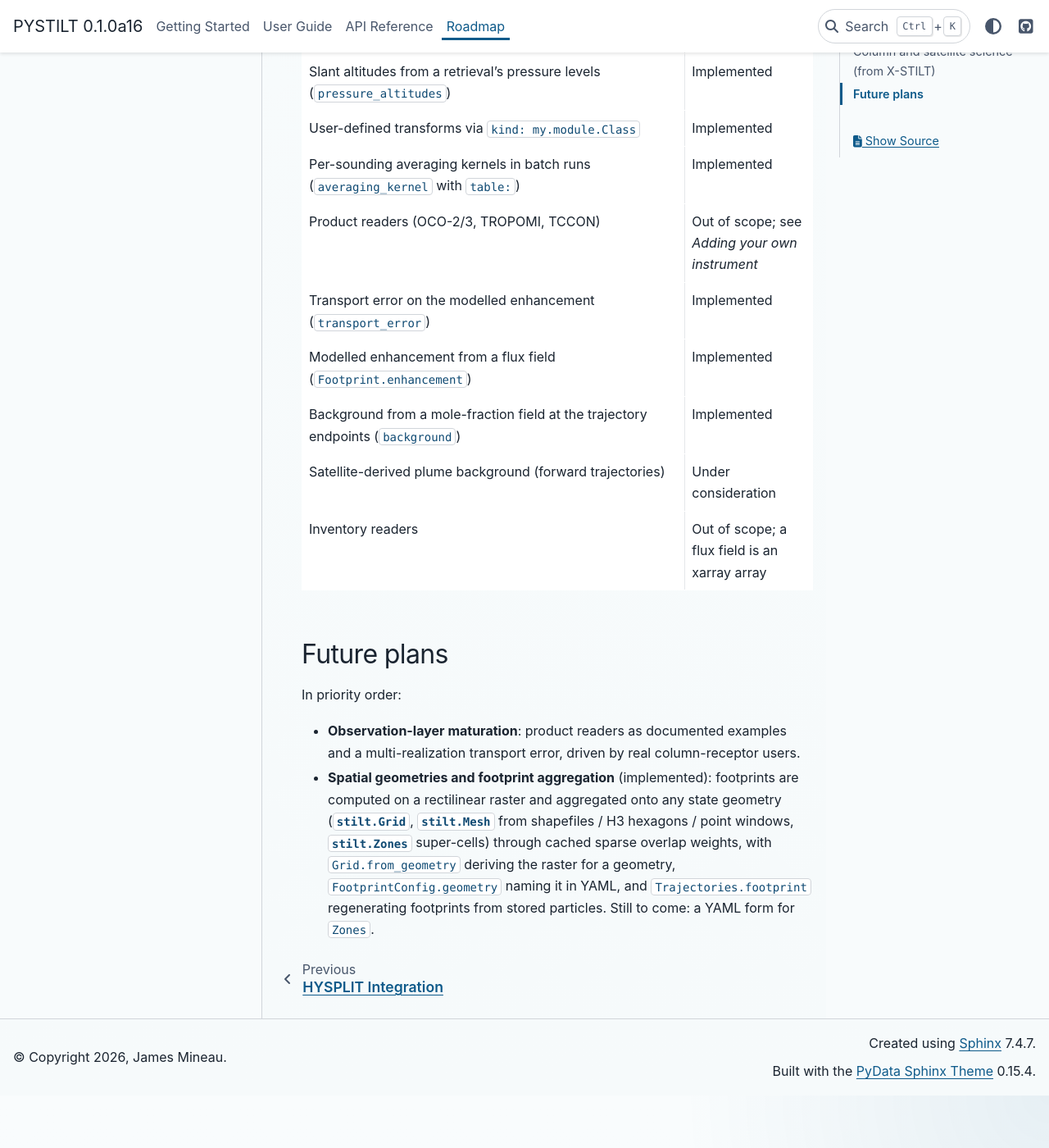
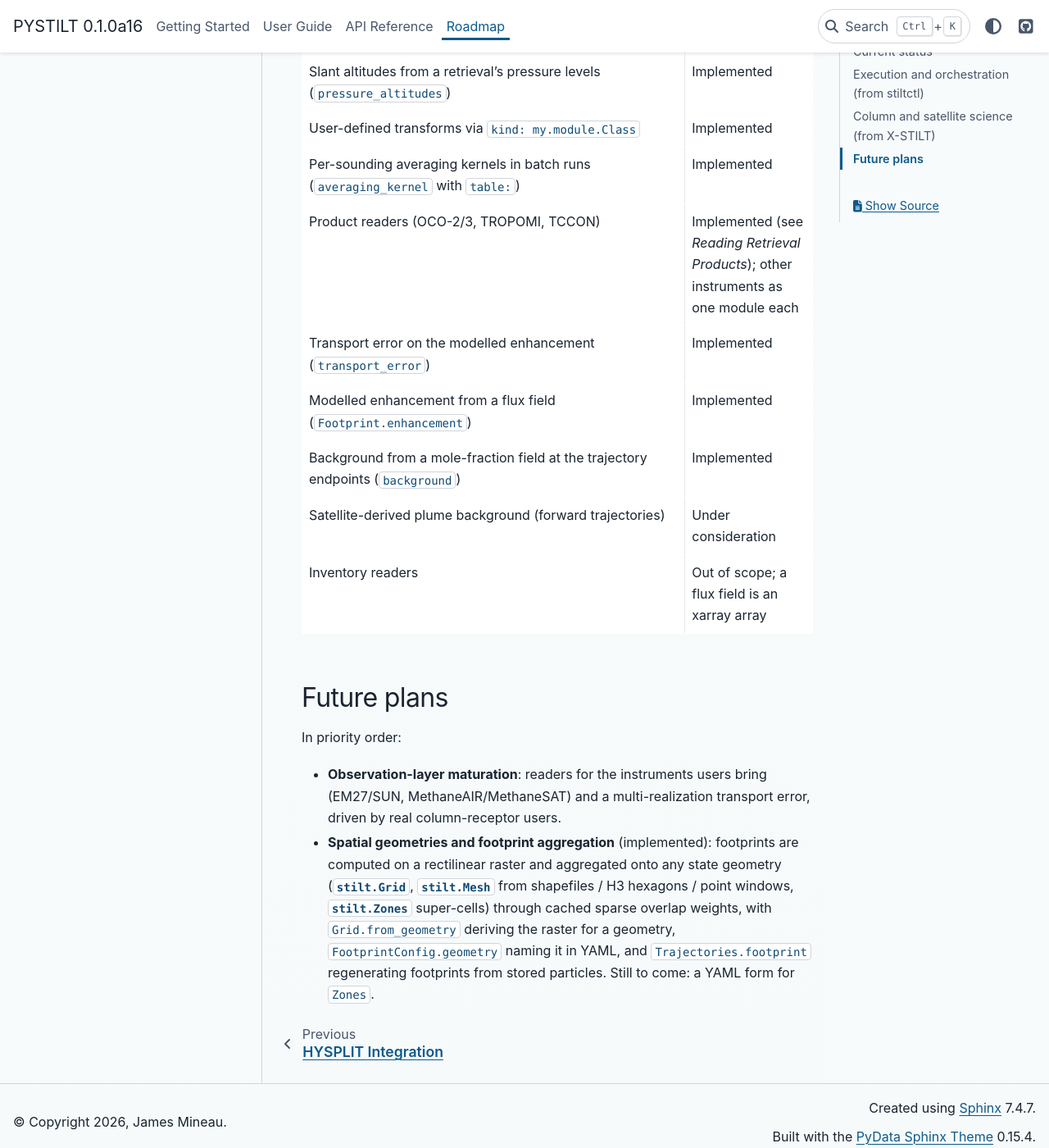
Before and after one commit to fbirds5230/runtraj, a Sphinx documentation site: the page built from docs/roadmap.rst, in a window 1280 px wide and 1400 px high, scrolled down 2052 px. Shown: the whole window at 82% size. Built offline with Sphinx 7.4.7 and the PyData theme 0.15.4, drawn with Linux system fonts in a browser that asks for light colours; pages that are not in the unit, such as notebooks, are missing from menus.

Commit message:
feat(observations): product readers for TROPOMI, OCO-2 and TCCON
Add stilt.observations.products, one module per instrument, each reading
a product file into a table of soundings with shared columns (location,
time, surface altitude and pressure, value and uncertainty, quality,
viewing angles, and the averaging kernel, pressure levels and prior as
arrays from the surface up) so the rest of the observation layer is the
same whichever product the data came from.

- read_tropomi_ch4: operational S5P L2 CH4 orbits (PRODUCT group) and
  the flat TROPOMI+GOSAT blended files; pressure grid rebuilt from the
  surface pressure and interval, layers reversed to surface-first,
  prior converted to ppb, azimuths wrapped to 0..360.
- read_oco2: OCO-2/3 Lite XCO2 (v10/v11 layout); levels reversed to
  surface-first, fill values as NaN, quality flag as `good`.
- read_tccon: GGG2020 public site files, any x-species, with the site's
  fixed kernel pressures and the prior grid in hPa and metres.
- Fixtures under tests/data/products are slices of real files cut by
  make_samples.py (a 2023 TROPOMI orbit, a 2018 blended file, the
  Indianapolis TCCON file); the OCO-2 sample is synthetic on the
  documented layout because Lite files need an Earthdata login.
- New guide docs/guides/products.rst (columns, readers, how to add an
  instrument); observations guide, reference, migration table,
  README/roadmap rows, CHANGELOG updated.

```diff
--- a/docs/guides/index.rst
+++ b/docs/guides/index.rst
@@ -30,6 +30,8 @@ Each page answers one practical question. If you haven't yet, start with
 
 **Column and satellite measurements**
 
+- :doc:`products`: read a TROPOMI, OCO-2 or TCCON file into a table of
+  soundings, or add your own instrument
 - :doc:`../advanced/observations`: from satellite soundings or column
   retrievals to receptors
 - :doc:`slant_columns`: instruments that look along a tilted path
@@ -76,6 +78,7 @@ Each page answers one practical question. If you haven't yet, start with
    :hidden:
    :caption: Column and satellite measurements
 
+   products
    ../advanced/observations
    slant_columns
    ../advanced/transforms
--- a/docs/roadmap.rst
+++ b/docs/roadmap.rst
@@ -86,7 +86,7 @@ design and column-weighting concepts.  Full X-STILT feature parity is
    * - Per-sounding averaging kernels in batch runs (``averaging_kernel`` with ``table:``)
      - Implemented
    * - Product readers (OCO-2/3, TROPOMI, TCCON)
-     - Out of scope; see *Adding your own instrument*
+     - Implemented (see *Reading Retrieval Products*); other instruments as one module each
    * - Transport error on the modelled enhancement (``transport_error``)
      - Implemented
    * - Modelled enhancement from a flux field (``Footprint.enhancement``)
@@ -103,9 +103,9 @@ Future plans
 
 In priority order:
 
-- **Observation-layer maturation**: product readers as documented examples
-  and a multi-realization transport error, driven by real column-receptor
-  users.
+- **Observation-layer maturation**: readers for the instruments users bring
+  (EM27/SUN, MethaneAIR/MethaneSAT) and a multi-realization transport error,
+  driven by real column-receptor users.
 - **Spatial geometries and footprint aggregation** (implemented): footprints
   are computed on a rectilinear raster and aggregated onto any state geometry
   (:class:`stilt.Grid`, :class:`stilt.Mesh` from shapefiles / H3 hexagons /
```
Also changed, not shown: README.md (+3 -3 lines), docs/reference/observations.rst (+14 -0 lines).
